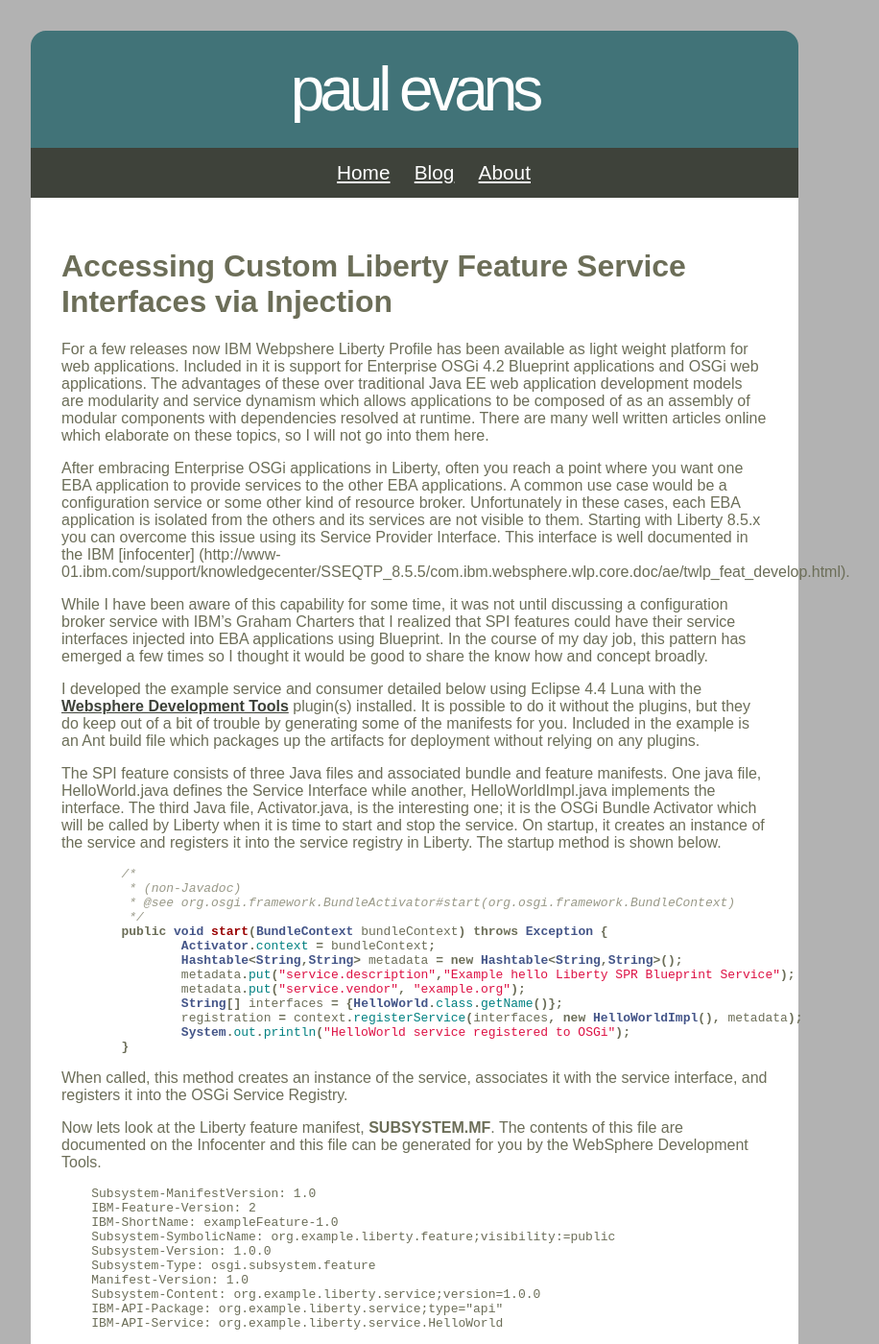
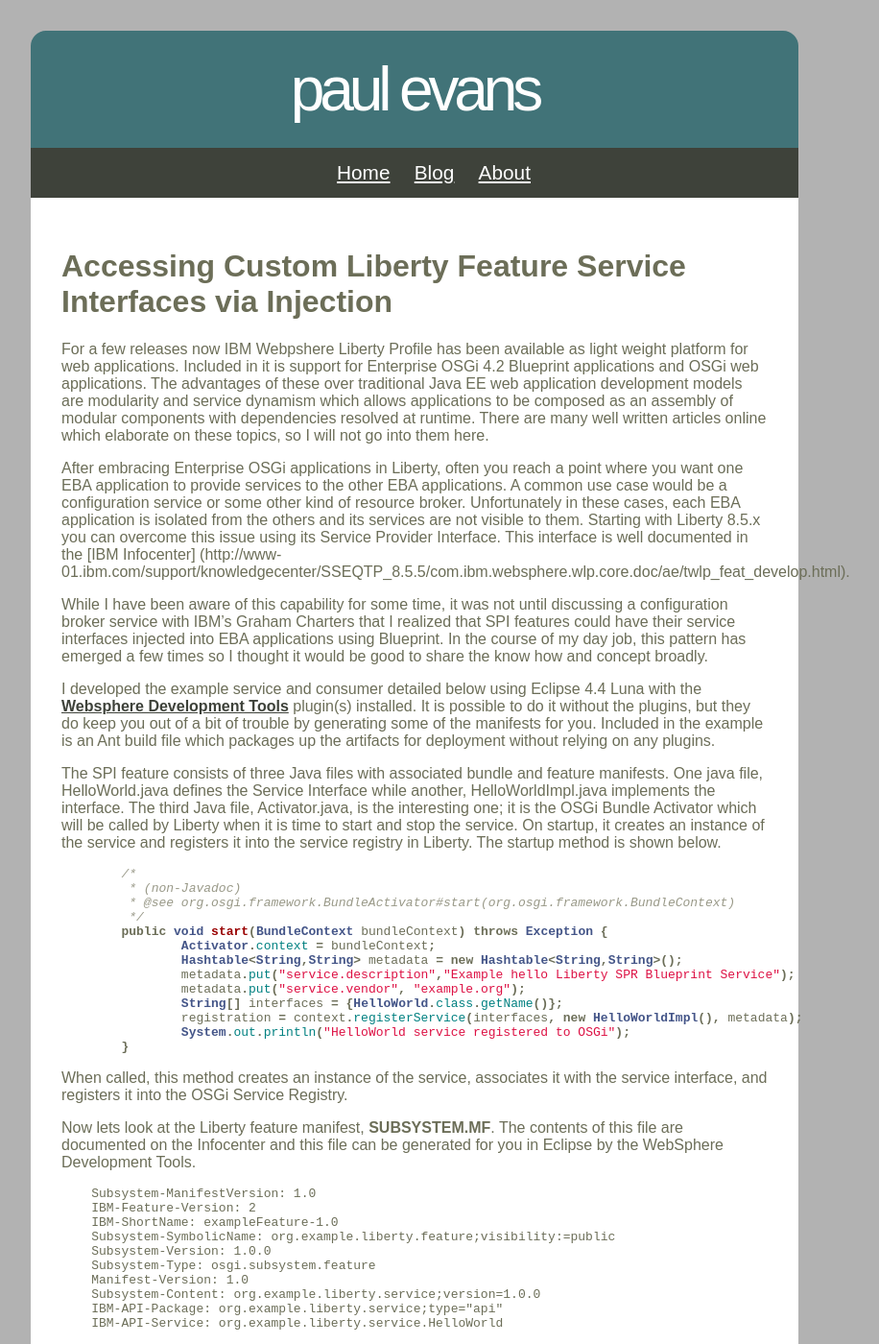
Before and after one commit to pevans-ibm/pevans-ibm.github.io, a Jekyll site: the page built from _posts/2015-05-13-using-liberty-features-with-blueprint.markdown, in a window 1280 px wide and 1400 px high. Shown: the whole window at 96% size, without its empty margins (208-1124 px from the left). Built offline with Jekyll 4.4.1, drawn with Linux system fonts in a browser that asks for light colours; Markdown is read by kramdown in place of the engine named in the settings.

Commit message:
spelling

````diff
--- a/_posts/2015-05-13-using-liberty-features-with-blueprint.markdown
+++ b/_posts/2015-05-13-using-liberty-features-with-blueprint.markdown
@@ -7,15 +7,15 @@
 Accessing Custom Liberty Feature Service Interfaces via Injection
 ===================
 
-For a few releases now IBM Webpshere Liberty Profile has been available as light weight platform for web applications.  Included in it is support for Enterprise OSGi 4.2 Blueprint applications and OSGi web applications.  The advantages of these over traditional Java EE web application development models are modularity and service dynamism which allows applications to be composed of as an assembly of modular components with dependencies resolved at runtime.  There are many well written articles online which elaborate on these topics, so I will not go into them here.
+For a few releases now IBM Webpshere Liberty Profile has been available as light weight platform for web applications.  Included in it is support for Enterprise OSGi 4.2 Blueprint applications and OSGi web applications.  The advantages of these over traditional Java EE web application development models are modularity and service dynamism which allows applications to be composed as an assembly of modular components with dependencies resolved at runtime.  There are many well written articles online which elaborate on these topics, so I will not go into them here.
 
-After embracing Enterprise OSGi applications in Liberty, often you reach a point where you want one EBA application to provide services to the other EBA applications.  A common use case would be a configuration service or some other kind of resource broker.  Unfortunately in these cases, each EBA application is isolated from the others and its services are not visible to them.  Starting with Liberty 8.5.x you can overcome this issue using its Service Provider Interface.  This interface is well documented in the IBM [infocenter] (http://www-01.ibm.com/support/knowledgecenter/SSEQTP_8.5.5/com.ibm.websphere.wlp.core.doc/ae/twlp_feat_develop.html).
+After embracing Enterprise OSGi applications in Liberty, often you reach a point where you want one EBA application to provide services to the other EBA applications.  A common use case would be a configuration service or some other kind of resource broker.  Unfortunately in these cases, each EBA application is isolated from the others and its services are not visible to them.  Starting with Liberty 8.5.x you can overcome this issue using its Service Provider Interface.  This interface is well documented in the [IBM Infocenter] (http://www-01.ibm.com/support/knowledgecenter/SSEQTP_8.5.5/com.ibm.websphere.wlp.core.doc/ae/twlp_feat_develop.html).
 
 While I have been aware of this capability for some time, it was not until discussing a configuration broker service with IBM's Graham Charters that I realized that SPI features could have their service interfaces injected into EBA applications using Blueprint.  In the course of my day job, this pattern has emerged a few times so I thought it would be good to share the know how and concept broadly.
 
-I developed the example service and consumer detailed below using Eclipse 4.4 Luna with the [Websphere Development Tools](https://developer.ibm.com/assets/wasdev/#filter/sortby=relevance;q=Websphere%20Developer%20Tools) plugin(s) installed.  It is possible to do it without the plugins, but they do keep out of a bit of trouble by generating some of the manifests for you.  Included in the example is an Ant build file which packages up the artifacts for deployment without relying on any plugins.
+I developed the example service and consumer detailed below using Eclipse 4.4 Luna with the [Websphere Development Tools](https://developer.ibm.com/assets/wasdev/#filter/sortby=relevance;q=Websphere%20Developer%20Tools) plugin(s) installed.  It is possible to do it without the plugins, but they do keep you out of a bit of trouble by generating some of the manifests for you.  Included in the example is an Ant build file which packages up the artifacts for deployment without relying on any plugins.
 
-The SPI feature consists of three Java files and associated bundle and feature manifests.  One java file, HelloWorld.java defines the Service Interface while another, HelloWorldImpl.java implements the interface.  The third Java file, Activator.java, is the interesting one; it is the OSGi Bundle Activator which will be called by Liberty when it is time to start and stop the service.  On startup, it creates an instance of the service and registers it into the service registry in Liberty.  The startup method is shown below.
+The SPI feature consists of three Java files with associated bundle and feature manifests.  One java file, HelloWorld.java defines the Service Interface while another, HelloWorldImpl.java implements the interface.  The third Java file, Activator.java, is the interesting one; it is the OSGi Bundle Activator which will be called by Liberty when it is time to start and stop the service.  On startup, it creates an instance of the service and registers it into the service registry in Liberty.  The startup method is shown below.
 
 ```java
 	/*
@@ -35,7 +35,7 @@
 
 When called, this method creates an instance of the service, associates it with the service interface, and registers it into the OSGi Service Registry.
 
-Now lets look at the Liberty feature manifest, **SUBSYSTEM.MF**.  The contents of this file are documented on the Infocenter and this file can be generated for you by the WebSphere Development Tools.
+Now lets look at the Liberty feature manifest, **SUBSYSTEM.MF**.  The contents of this file are documented on the Infocenter and this file can be generated for you in Eclipse by the WebSphere Development Tools.
 
 ```
     Subsystem-ManifestVersion: 1.0
````
